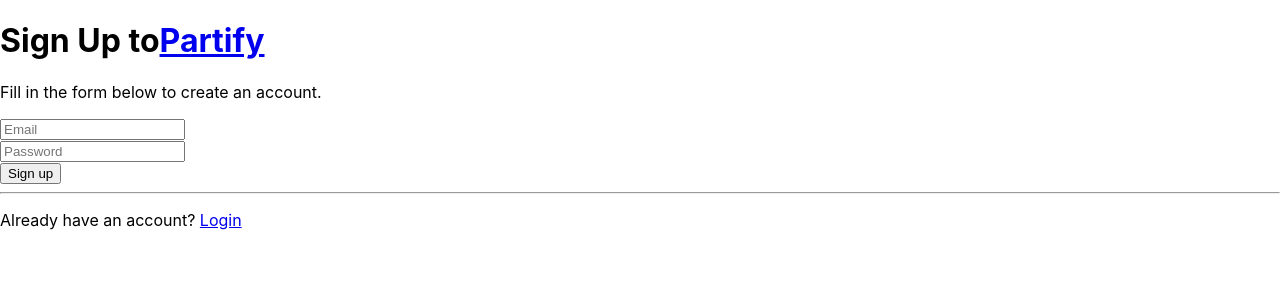
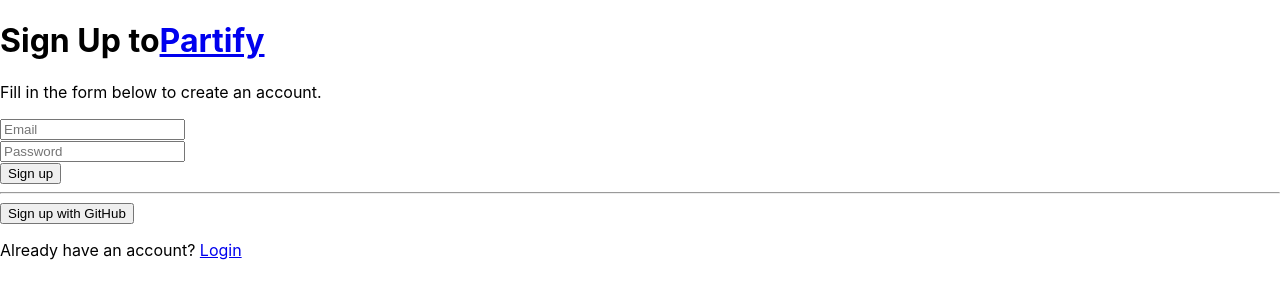
Before and after one commit to Teleri/partify, a React (Create React App) app: page /signup in a window 1280 px wide. Shown: the top 300 px of the page. Built offline with nearby package versions, Linux system fonts and the light colour scheme; no server answers.

Commit message:
add github auth

```diff
--- a/src/containers/signUpPage/signUpPage.js
+++ b/src/containers/signUpPage/signUpPage.js
@@ -1,6 +1,6 @@
 import React from "react";
 import { Link } from "react-router-dom";
-import { signup, signInWithGoogle } from "../../helpers/auth";
+import { signup, signInWithGoogle, signInWithGitHub } from "../../helpers/auth";
 
 class signUpPage extends React.Component {
   constructor(props) {
@@ -13,6 +13,7 @@
     this.handleChange = this.handleChange.bind(this);
     this.handleSubmit = this.handleSubmit.bind(this);
     this.googleSignIn = this.googleSignIn.bind(this);
+    this.githubSignIn = this.githubSignIn.bind(this);
   }
 
   handleChange(event) {
@@ -34,6 +35,14 @@
   async googleSignIn() {
     try {
       await signInWithGoogle();
+    } catch (error) {
+      this.setState({ error: error.message });
+    }
+  }
+
+  async githubSignIn() {
+    try {
+      await signInWithGitHub();
     } catch (error) {
       this.setState({ error: error.message });
     }
@@ -71,6 +80,9 @@
             <button type="submit">Sign up</button>
           </div>
           <hr></hr>
+          <button type="button" onClick={this.githubSignIn}>
+            Sign up with GitHub
+          </button>
           <p>
             Already have an account? <Link to="/login">Login</Link>
           </p>
--- a/src/helpers/auth.js
+++ b/src/helpers/auth.js
@@ -13,6 +13,11 @@
   return auth().signInWithPopup(provider);
 }
 
+export function signInWithGitHub() {
+  const provider = new auth.GithubAuthProvider();
+  return auth().signInWithPopup(provider);
+}
+
 export function logout() {
   return auth().signOut();
 }
```
